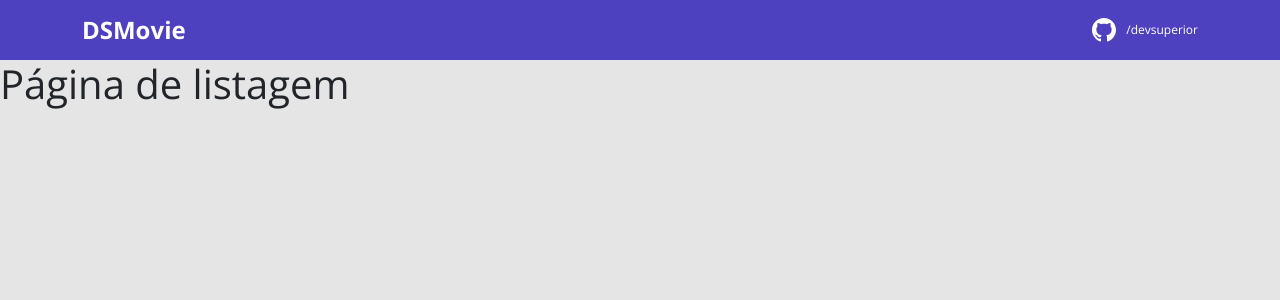
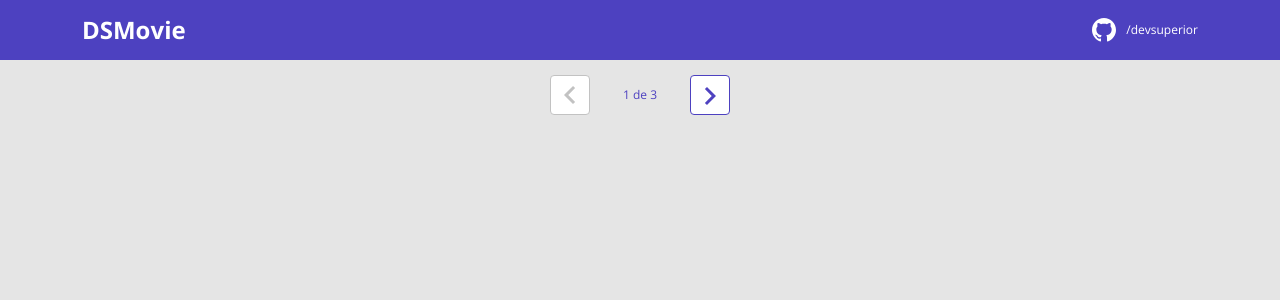
Before and after one commit to Henriqu3-Freitas/DSMovie, a React (Create React App) app in the folder frontend/: page / in a window 1280 px wide. Shown: the top 300 px of the page. Built offline with nearby package versions, Linux system fonts and the light colour scheme.

Commit message:
Pagination layout

```diff
--- /dev/null
+++ b/frontend/src/components/Pagination/index.tsx
@@ -0,0 +1,20 @@
+import{ReactComponent as Arrow} from 'assets/img/arrow.svg'
+import './styles.css'
+
+function Pagination() {
+    return (
+        <div className="dsmovie-pagination-container">
+            <div className="dsmovie-pagination-box">
+                <button className="dsmovie-pagination-button" disabled={true} >
+                    <Arrow />
+                </button>
+                <p>{`${1} de ${3}`}</p>
+                <button className="dsmovie-pagination-button" disabled={false} >
+                    <Arrow className="dsmovie-flip-horizontal" />
+                </button>
+            </div>
+        </div>
+    );
+}
+
+export default Pagination
--- /dev/null
+++ b/frontend/src/components/Pagination/styles.css
@@ -0,0 +1,53 @@
+.dsmovie-pagination-container {
+    padding: 15px 0;
+    display: flex;
+    justify-content: center;
+    align-items: center;
+}
+
+.dsmovie-pagination-box {
+    width: 180px;
+    display: flex;
+    justify-content: space-between;
+    align-items: center;
+}
+
+.dsmovie-pagination-box form {
+    width: 100%;
+    display: flex;
+}
+
+.dsmovie-pagination-button {
+    width: 40px;
+    height: 40px;
+    border-radius: 4px;
+    background-color: #fff;
+    display: flex;
+    justify-content: center;
+    align-items: center;
+    border: 1px solid var(--color-primary);
+    cursor: pointer;
+}
+
+.dsmovie-pagination-button svg {
+    filter: brightness(0) saturate(100%) invert(26%) sepia(19%) saturate(7395%) hue-rotate(234deg) brightness(89%) contrast(92%);
+}
+
+.dsmovie-pagination-button:disabled {
+    border: 1px solid #c2c2c2;
+    cursor: unset;
+}
+
+.dsmovie-pagination-button:disabled svg {
+    filter: none;
+}
+
+.dsmovie-pagination-container p {
+    margin: 0;
+    font-size: 12px;
+    color: var(--color-primary);
+}
+
+.dsmovie-flip-horizontal {
+    transform: rotate(180deg);
+}
--- a/frontend/src/pages/Form/index.tsx
+++ b/frontend/src/pages/Form/index.tsx
@@ -37,7 +37,7 @@
                 <button className="btn btn-primary dsmovie-btn mt-3">Cancelar</button>
             </div >
         </div >
-    )
+    );
 }
 
 export default Form
--- a/frontend/src/pages/Listing/index.tsx
+++ b/frontend/src/pages/Listing/index.tsx
@@ -1,7 +1,9 @@
+import Pagination from "components/Pagination"
+
 function Listing(){
     return(
-        <h1>Página de listagem</h1>
-    )
+        <Pagination />
+    );
 }
 
-export default Listing
+export default Listing;
```
Also changed, not shown: frontend/src/assets/img/arrow.svg (added).
